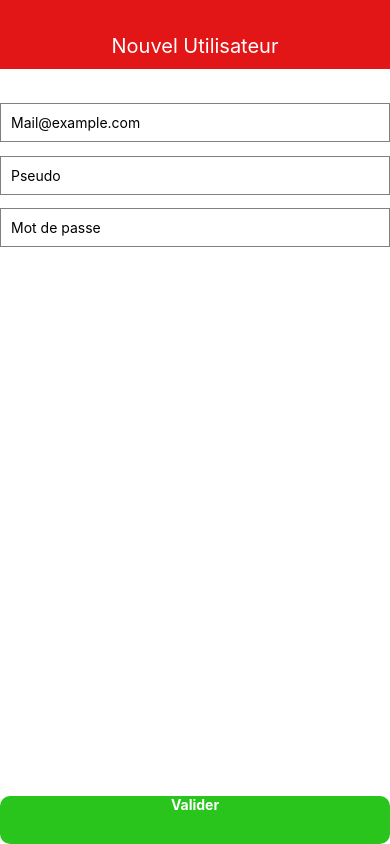
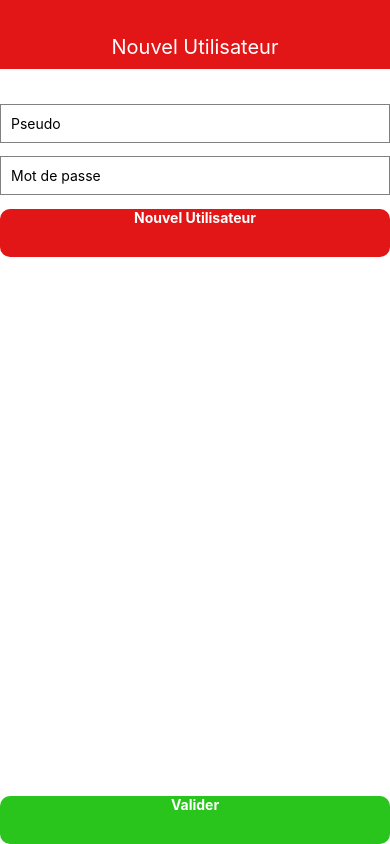
Before and after one commit to Valamol/ToDoList, a React Native app: screen / in a window 390 px wide. Built offline with nearby package versions, Linux system fonts and the light colour scheme.

Commit message:
ajout de la page conexion et du hachage de mdp

```diff
--- a/App.js
+++ b/App.js
@@ -3,16 +3,19 @@ import {Menu} from "./components/Menu";
 import {Liste} from "./components/Liste";
 import {useState} from "react";
 import {AddConexion} from "./components/AddConexion";
+import {Conexion} from "./components/Conexion";
 
 export default function App() {
-   const [page, setPage] = useState('adduser');
+   const [page, setPage] = useState('conexion');
    if(page === 'menu') {
         return (<Menu setPage={setPage}/>)
     } else if(page === 'liste'){
         return(<Liste setPage={setPage}/>)
     } else if(page === 'adduser'){
        return(<AddConexion setPage={setPage}/>)
-   }  else {
+   } else if(page === 'conexion'){
+       return(<Conexion setPage={setPage}/>)
+   } else {
       return(<Menu/>)
    }
 }
--- a/components/AddConexion.js
+++ b/components/AddConexion.js
@@ -16,14 +16,17 @@ export function AddConexion({setPage}) {
         };
     };
 
-    const setUser = async () => {
+    const register = async () => {
         try {
-            let reponse = await axios.post('http://192.168.43.246:8080/users', { pseudo, mdp, mail});
-            setPseudo('');
-            setmdp('');
-            setMail('');
+
+            const response = await axios.post("http://192.168.43.246:8080/public/users/register", {
+                mail,
+                pseudo,
+                mdp,
+            });
+            console.log('User registered:', response.data);
         } catch (error) {
-            console.error('Error adding user:', error);
+            console.error(' error:', error);
         }
     };
 
@@ -70,7 +73,7 @@ export function AddConexion({setPage}) {
             <View style={{ flex: 80,  width: '100%'}} >
             </View>
             <View style={{ flex: 7, width: '100%', alignItems: 'center', }} >
-                <TouchableOpacity style={styles.buttonValid} onPress={Valid(() => setPage('menu'), setUser)}>
+                <TouchableOpacity style={styles.buttonValid} onPress={Valid(() => setPage('menu'), register)}>
                     <Text style={styles.buttonText}>Valider</Text>
                 </TouchableOpacity>
             </View>
--- a/components/Conexion.js
+++ b/components/Conexion.js
@@ -0,0 +1,121 @@
+import * as React from 'react';
+import { StyleSheet, Text, TouchableOpacity, View, TextInput } from 'react-native';
+import {useEffect, useState} from 'react';
+import axios from 'axios'
+
+
+export function Conexion({setPage}) {
+
+    const [pseudo, setPseudo] = useState('');
+    const [mdp, setmdp] = useState('');
+    const [data, setData] = useState([]);
+
+    const login = async () => {
+        try {
+            const response = await axios.post('http://192.168.43.246:8080/public/users/login', {
+                pseudo,
+                mdp
+            });
+
+            if (response.data.status === 'success') {
+                console.log('User authenticated:', response.data.user);
+                //() => setPage('menu');
+            } else {
+                console.error('Authentication error:', response.data.message);
+            }
+        } catch (error) {
+            console.error('Login error:', error);
+        }
+    };
+
+    const Valid = (f1, f2) => {
+        return () => {
+            f1();
+            f2();
+        };
+    };
+
+    return (
+        <View style={[styles.conexioncontainer, {
+            flexDirection: "column"
+        }]}>
+            <View style={{ flex: 5, backgroundColor: "#e21616", width: '100%'}} >
+            </View>
+            <View style={{alignItems: 'center', flex: 5, backgroundColor: "#e21616", width: '100%' }} >
+                <Text style={{ fontSize: 20, color: '#ffffff' }}>Nouvel Utilisateur</Text>
+            </View>
+            <View style={{ flex: 5, width: '100%'}} >
+            </View>
+            <View style={{width: '100%', alignItems: 'center',}}>
+                <TextInput
+                    style={styles.input}
+                    value={pseudo}
+                    onChangeText={setPseudo}
+                    placeholder="Pseudo"
+                />
+            </View>
+            <View style={{ flex: 2,  width: '100%'}} >
+            </View>
+            <View style={{width: '100%', alignItems: 'center',}}>
+                <TextInput
+                    style={styles.input}
+                    value={mdp}
+                    onChangeText={setmdp}
+                    placeholder="Mot de passe"
+                />
+            </View>
+            <View style={{ flex: 2,  width: '100%'}} >
+            </View>
+            <View style={{ flex: 7, width: '100%', alignItems: 'center', }} >
+                <TouchableOpacity style={styles.button} onPress={() => setPage('adduser')}>
+                    <Text style={styles.buttonText}>Nouvel Utilisateur</Text>
+                </TouchableOpacity>
+            </View>
+            <View style={{ flex: 78,  width: '100%'}} >
+            </View>
+            <View style={{ flex: 7, width: '100%', alignItems: 'center', }} >
+                <TouchableOpacity style={styles.buttonValid} onPress={login}>
+                    <Text style={styles.buttonText}>Valider</Text>
+                </TouchableOpacity>
+            </View>
+        </View>
+    );
+}
+
+const styles = StyleSheet.create({
+    conexioncontainer: {
+        flex: 1,
+        backgroundColor: '#fff',
+        alignItems: 'center',
+        justifyContent: 'center',
+    },
+    button: {
+        backgroundColor: '#e21616' ,
+        borderRadius:10,
+        width: '100%',
+        height: '100%',
+        alignItems: 'center',
+    },
+    buttonValid: {
+        backgroundColor: '#29c51d' ,
+        borderRadius:10,
+        width: '100%',
+        height: '100%',
+        alignItems: 'center',
+    },
+    title: {
+        fontSize: 24,
+        fontWeight: 'bold',
+    },
+    input: {
+        width: '100%',
+        borderColor: 'gray',
+        borderWidth: 1,
+        padding: 10,
+    },
+    buttonText: {
+        color: 'white',
+        fontWeight: 'bold',
+        justifyContent: 'center',
+    },
+});
--- a/components/Liste.js
+++ b/components/Liste.js
@@ -23,7 +23,7 @@ export function Liste({setPage}) {
 
     const setList = async () => {
         try {
-            let reponse = await axios.post('http://192.168.43.246:8080/taches', { name, date, description});
+            let reponse = await axios.post('http://192.168.43.246:8080/public/taches', { name, date, description});
             setName('');
             setDate('');
             setTime('');
```
